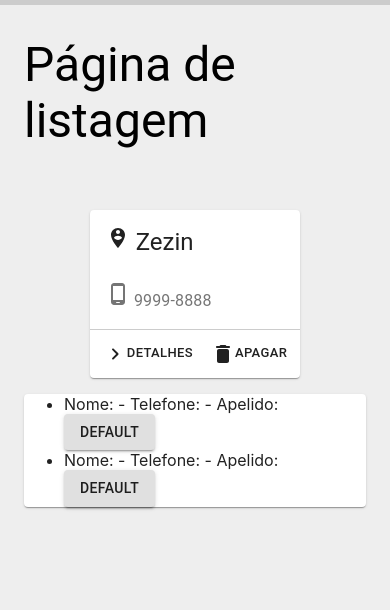
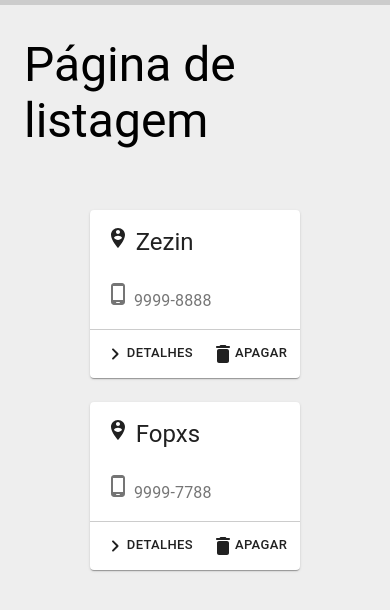
Before and after one commit to neliofrazao/phone-book, a React (Create React App) app: page / in a window 390 px wide. Shown: the top 610 px of the page. Built offline with nearby package versions, Linux system fonts and the light colour scheme; data requests are answered from the project's data file; the HTML template or start-up script is replaced by a standard one.

Commit message:
feat(PhoneList) introduces handlePhoneDetail function

```diff
--- a/server/db.json
+++ b/server/db.json
@@ -2,14 +2,14 @@
   "phoneList": [
     {
       "name": "José Nunes da Silva",
-      "phone": "9999-8888",
+      "phoneNumer": "9999-8888",
       "email": "zezin@gmail.com",
       "nickName": "Zezin",
       "id": 1
     },
     {
       "name": "Joao Silva Fopxs",
-      "phone": "9999-7788",
+      "phoneNumer": "9999-7788",
       "email": "fopxs@gmail.com",
       "nickName": "Fopxs",
       "id": 2
--- a/src/component/PhoneList/PhoneList.js
+++ b/src/component/PhoneList/PhoneList.js
@@ -9,25 +9,33 @@ import {
 } from '@material-ui/icons'
 import './PhoneList.styles.css'
 
-const PhoneList = () => (
+const PhoneList = ({ handlePhoneDetail, phones }) => {
+  const handleDetailClick = phoneId => e => handlePhoneDetail(phoneId, e)
+
+  return(
     <Grid container justify="center" spacing={3}>
-     <Grid item sm={12} md={6} lg={3}>
+      {phones.map(phone =>
+        <Grid item sm={12} md={6} lg={3} key={phone.id}>
           <Card>
             <CardContent>
               <Typography variant="h5" component="h2" className="card-name">
-            <PersonPinCircle /> Zezin
+                <PersonPinCircle /> {phone.nickName}
               </Typography>
               <Typography color="textSecondary">
-            <PhoneAndroidRounded /> 9999-8888
+                <PhoneAndroidRounded /> {phone.phoneNumer}
               </Typography>
             </CardContent>
             <CardActions className="card-actions">
-          <Button size="small"><KeyboardArrowRightRounded /> Detalhes</Button>
+              <Button size="small" onClick={handleDetailClick(phone.id)}>
+                <KeyboardArrowRightRounded /> Detalhes
+              </Button>
               <Button size="small"><DeleteRounded /> Apagar</Button>
             </CardActions>
           </Card>
         </Grid>
+      )}
     </Grid>
   )
+}
 
 export default PhoneList
--- a/src/container/PhoneBook/PhoneBook.js
+++ b/src/container/PhoneBook/PhoneBook.js
@@ -1,5 +1,5 @@
 import React, { Component } from 'react'
-import { Paper, Button } from '@material-ui/core'
+import { Button, Paper } from '@material-ui/core'
 import { axios } from '../../util'
 import AppHeader from '../../component/AppHeader/AppHeader';
 import MainTemplate  from '../../template/MainTemplate'
@@ -8,17 +8,17 @@ import PhoneList from '../../component/PhoneList'
 class PhoneBook extends Component {
   constructor(props){
     super(props)
-    this.state = { listPersonGrid : [] }
+    this.state = { phoneList : [] }
   }
 
   getPerson = () => {
     axios.get('phoneList').then(({ data }) => {
-      this.setState({ listPersonGrid: data })
+      this.setState({ phoneList: data })
     })
   }
 
-  handlePersonDetail = personId => {
-    this.props.history.push(`person-detail/${personId}`)
+  handlePhoneDetail = phoneId => {
+    this.props.history.push(`phone-detail/${phoneId}`)
   }
 
   componentDidMount() {
@@ -29,21 +29,10 @@ class PhoneBook extends Component {
     return(
       <MainTemplate>
         <AppHeader title="Página de listagem" />
-         <PhoneList />
-         <Paper>
-          <ul>
-              {this.state.listPersonGrid.map(person =>
-                <li key={person.id}>
-                  Nome: {person.nome} -
-                  Telefone: {person.telefone} -
-                  Apelido: {person.apelido}
-                  <Button onClick={() => this.handlePersonDetail(person.id)} variant="contained" >
-                    Default
-                  </Button>
-                </li>
-              )}
-          </ul>
-         </Paper>
+         <PhoneList
+          phones={this.state.phoneList}
+          handlePhoneDetail={this.handlePhoneDetail}
+        />
       </MainTemplate>
     )
   }
```
Also changed, not shown: src/template/MainTemplate.css (deleted, +0 -13 lines). Lines whose indentation alone changed are shown as unchanged.
